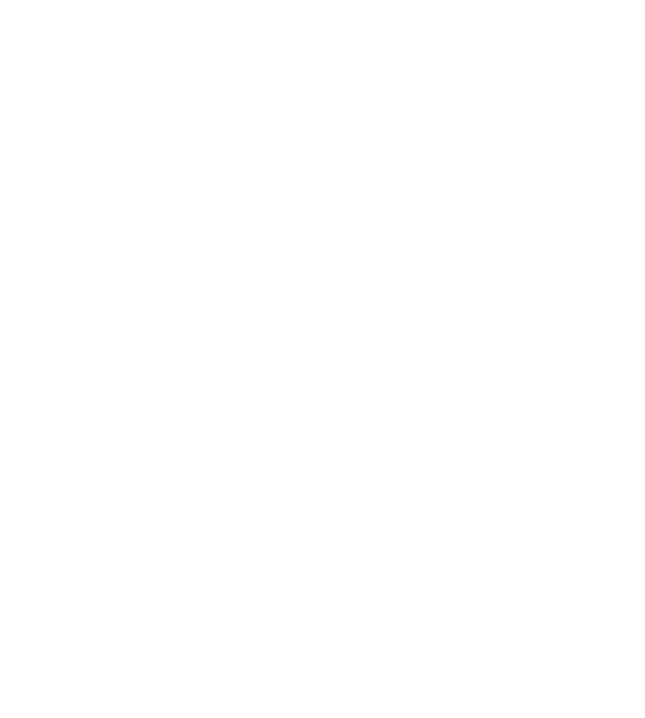
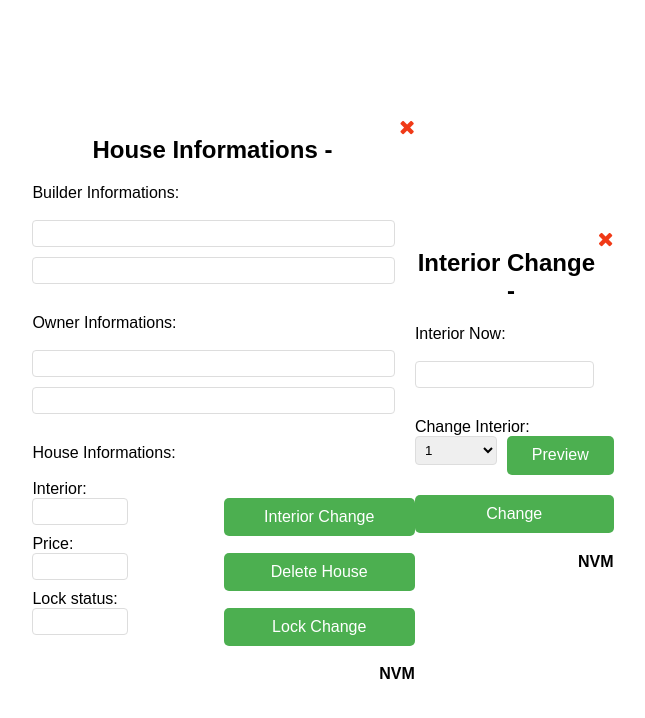
Before and after one commit to NeverMindDev/nvm_house, a plain HTML site: page nui/index.html in a window 1280 px wide. Shown: the whole page, without its empty margins (317-962 px from the left). Drawn offline with nearby package versions, Linux system fonts and the light colour scheme.

Commit message:
Update index.html

```diff
--- a/nui/index.html
+++ b/nui/index.html
@@ -10,7 +10,7 @@
     <script src="nui://game/ui/jquery.js" type="text/javascript"></script>
 </head>
 <body>
-    <div id="container">
+    <div id="container" class="container">
         <i class="fa fa-times" id="close"></i>
         <h2>House Adding</h2>
         <div id="playerinfo" class="info-section">
@@ -66,6 +66,69 @@
             NVM
         </div>
     </div>
+    <div id="info-container" class="container">
+        <i class="fa fa-times" id="close"></i>
+        <h2>House Informations - <div id="houseid" style="display: inline-block;"></div></h2>
+        Builder Informations:<br><br>
+        <div class="info-section">
+            <input type="text" class="input" id="bname" placeholder="" readonly>
+            <input type="text" class="input" id="bidentifier" placeholder="" readonly>
+        </div>
+        Owner Informations:<br><br>
+        <div class="info-section">
+            <input type="text" class="input" id="oname" placeholder="" readonly>
+            <input type="text" class="input" id="oidentifier" placeholder="" readonly>
+        </div>
+        House Informations:<br>
+        <div class="info-section">
+            <br>Interior: <br><input type="number" class="input" id="interior2" placeholder="" style="width: 25%; display: inline-block;" readonly> <button class="button1" style="width: 50%; display: inline-block; float: right;" onclick="ChangeInterior()"> Interior Change </button>
+            <br>Price: <br><input type="number" class="input" id="price" placeholder="" style="width: 25%; display: inline-block;" readonly> <button class="button1" style="width: 50%; display: inline-block; float: right;" onclick="DeleteHouse()"> Delete House </button>
+            <br>Lock status: <br><input type="text" class="input" id="lock" placeholder="" style="width: 25%; display: inline-block;" readonly> <button class="button1" style="width: 50%; display: inline-block; float: right;" onclick="LockStatus()"> Lock Change </button>
+        </div>
+        <div style="float:right; font-weight: bold;">
+            NVM
+        </div>
+    </div>
+    <div id="interior-container" class="container">
+        <i class="fa fa-times" id="close"></i>
+        <h2>Interior Change - <div id="houseid2" style="display: inline-block;"></div></h2>
+        Interior Now:<br><br>
+        <div class="info-section">
+            <input type="text" class="input" id="interiornow" placeholder="" readonly>
+        </div>
+        <div class="info-section">
+            Change Interior:
+            <div class="coords-inputs">
+                <select class="input" id="interior-change">
+                    <option value="1">1</option>
+                    <option value="2">2</option>
+                    <option value="3">3</option>
+                    <option value="4">4</option>
+                    <option value="5">5</option>
+                    <option value="6">6</option>
+                    <option value="7">7</option>
+                </select>
+                <button class="button1" onclick="Preview2()"> Preview </button>
+            </div>
+        </div>
+        <div id="finish" class="info-section">
+            <button class="button1" onclick="InteriorChange()"> Change </button>
+        </div>
+        <div style="float:right; font-weight: bold;">
+            NVM
+        </div>
+    </div>
+    <div id="confirm" class="container" style="display: none">
+        <i class="fa fa-times" id="close"></i>
+        <h2>Are you sure? - <div id="houseid3" style="display: inline-block;"></div></h2>
+        <div id="finish" class="info-section">
+            <button class="button1" style="width: 50%; display: inline-block;" onclick="DeleteHouseYes()"> YES </button>
+            <button class="button1" style="width: 50%; display: inline-block; float: right;" onclick="DeleteHouseNo()"> NO </button>
+        </div>
+        <div style="float:right; font-weight: bold;">
+            NVM
+        </div>
+    </div>
     <div id="preview-container">
         <img id="preview-image" src="" alt="Interior Preview">
         <button class="button1" onclick="Close()"> Close </button>
```
